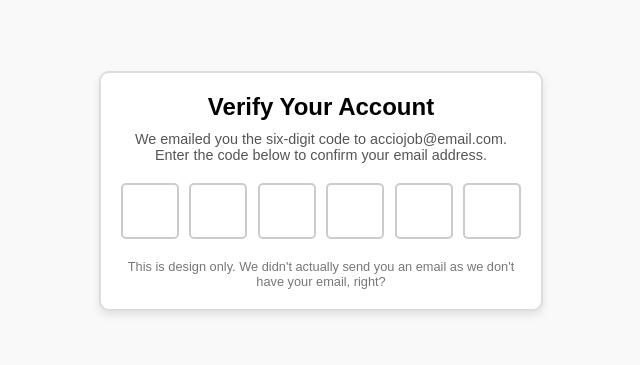
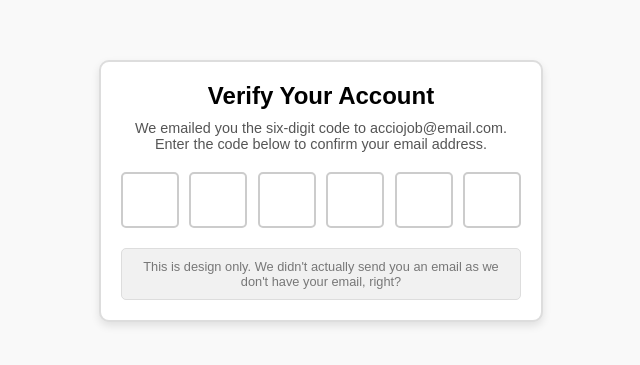
Before and after one commit to acciojob/OTP-DachepallySahithi, a website: page main.html in a window 1280 px wide. Shown: the part 209-574 px from the top of the page, without its empty margins (319-959 px from the left). Drawn offline with Linux system fonts and the light colour scheme.

Commit message:
created a submission

```diff
--- a/main.html
+++ b/main.html
@@ -41,6 +41,7 @@
       display: flex;
       justify-content: space-between;
       gap: 10px;
+      margin-bottom: 20px;
     }
 
     .code {
@@ -61,7 +62,11 @@
     .footer-note {
       font-size: 0.8rem;
       color: #777;
-      margin-top: 20px;
+      background-color: #f1f1f1;
+      border-radius: 5px;
+      padding: 10px;
+      margin-top: 10px;
+      border: 1px solid #ddd;
     }
   </style>
 </head>
```
